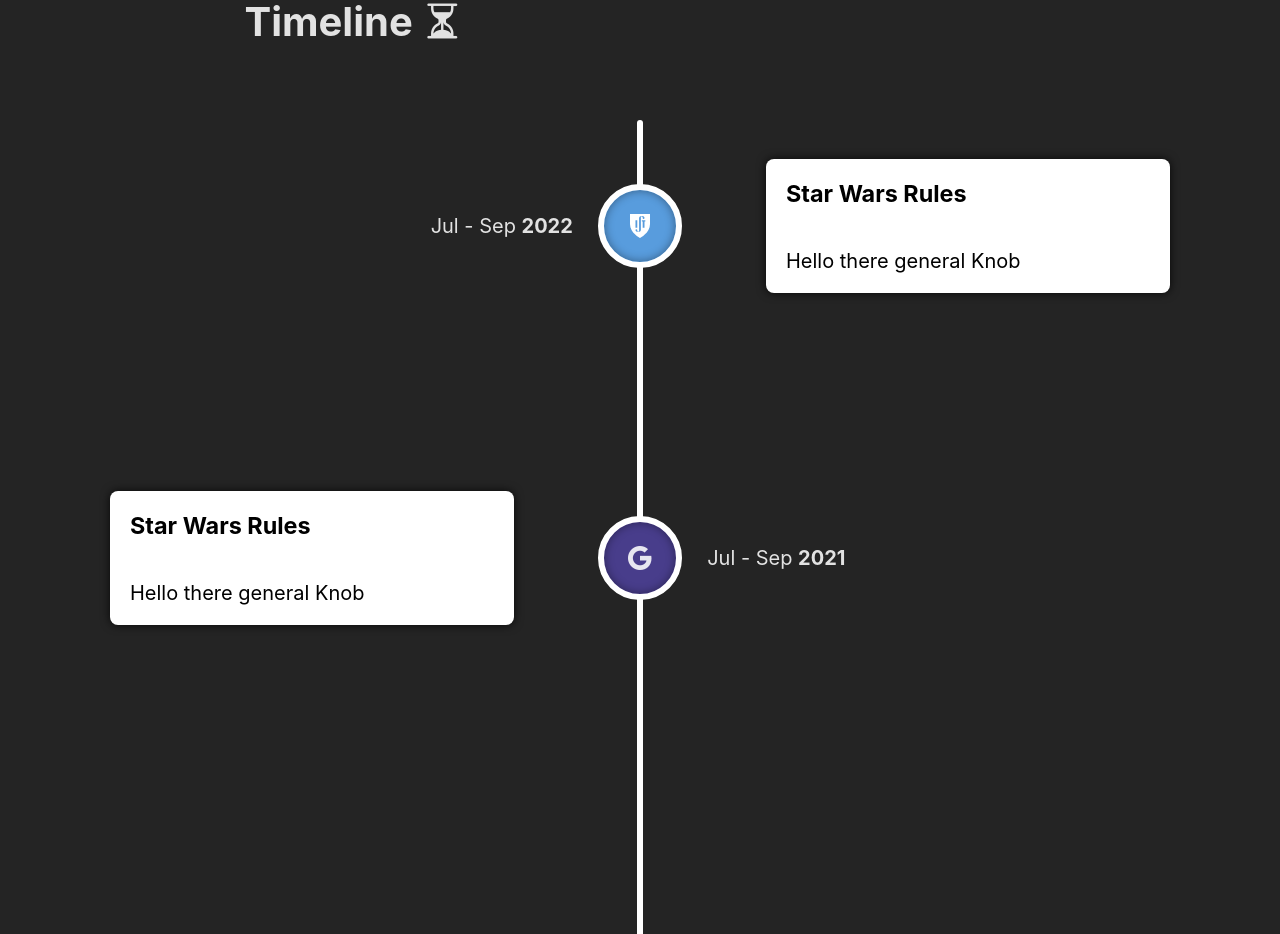
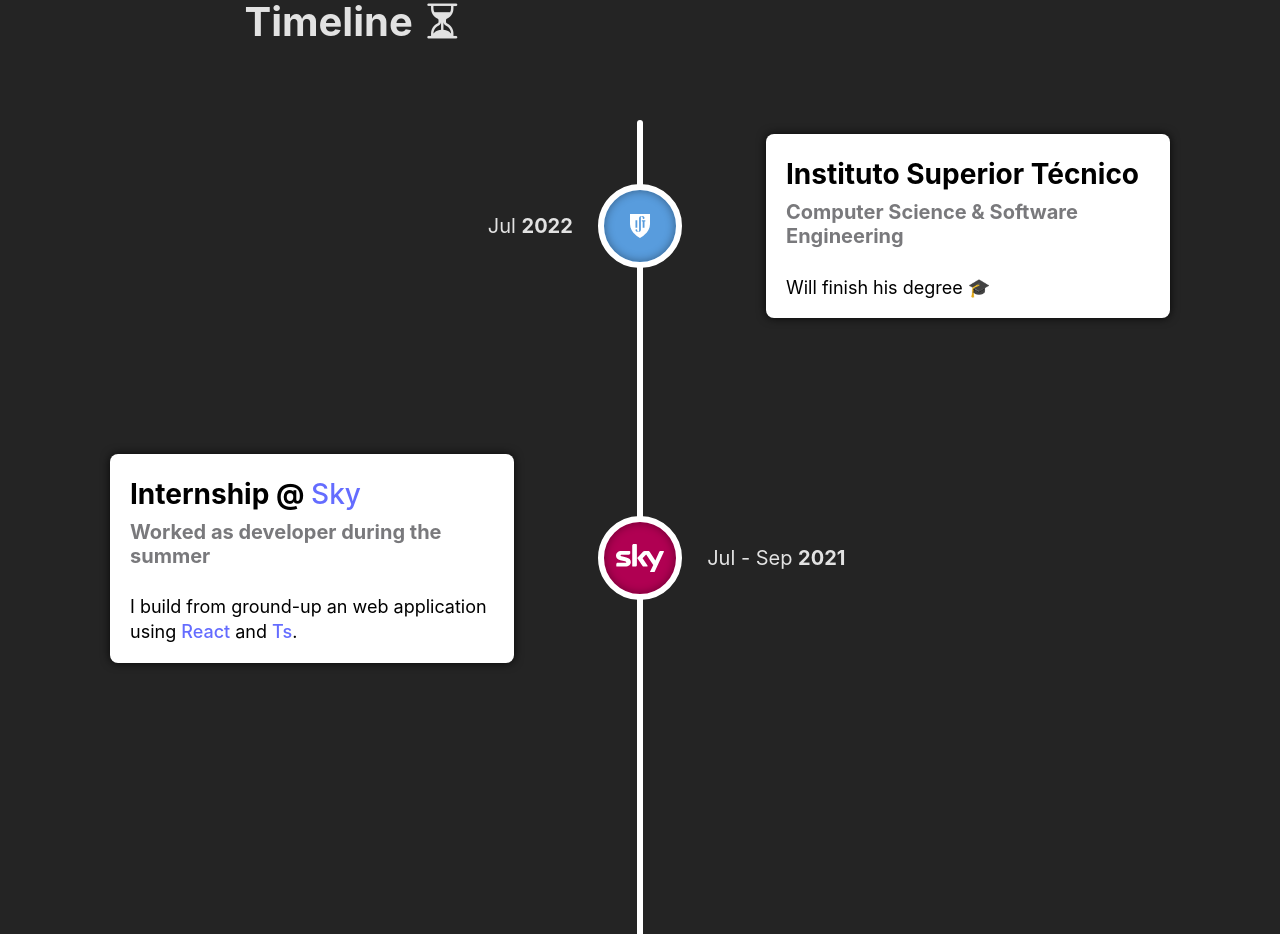
Before and after one commit to sdrrv/sdrrv.github.io, a React (Vite) app: page / in a window 1280 px wide. Shown: the part 1720-2654 px from the top of the page. Built offline with nearby package versions, Linux system fonts and the light colour scheme.

Commit message:
First part over

```diff
--- a/src/Components/TimeLine/TimeLine.component.scss
+++ b/src/Components/TimeLine/TimeLine.component.scss
@@ -67,14 +67,26 @@
     }
     &_content {
       padding: 0 0 0 20px;
-      display: flex;
-      flex-direction: column;
       position: absolute;
       border-radius: 8px;
       box-shadow: 0 0 10px rgba(0, 0, 0, 0.8);
       background-color: white;
       width: 30vw;
       color: black;
+
+      & h3 {
+        font-size: 1.4em;
+        margin-bottom: 0.5em;
+      }
+      & h4 {
+        font-size: 1em;
+        margin-top: 0;
+        color: #79797c;
+      }
+      & p {
+        line-height: 1.4em;
+        font-size: 0.9em;
+      }
 
       &.left {
         right: 200%;
@@ -95,7 +107,7 @@
   }
 }
 
-.test {
-  width: 1.5em;
-  height: 1.5em;
+.sky-icon {
+  fill: white;
+  width: 2em;
 }
--- a/src/Components/TimeLine/TimeLine.tsx
+++ b/src/Components/TimeLine/TimeLine.tsx
@@ -30,24 +30,36 @@
             iconNode={<TecnicoSVG />}
             dateNode={
               <>
-                Jul - Sep <b>2022</b>
+                Jul <b>2022</b>
               </>
             }
           >
-            <h3> Star Wars Rules</h3>
-            <p>Hello there general Knob</p>
+            <h3> Instituto Superior Técnico </h3>
+            <h4> Computer Science & Software Engineering</h4>
+            <p>Will finish his degree 🎓 </p>
           </TimeLineElement>
 
           <TimeLineElement
-            iconNode={<i className="bi bi-google" />}
+            color="#B00052"
+            iconNode={
+              <svg viewBox=".002 -.001 553.999 332.001" className="sky-icon">
+                <path d="M240.954 7.429c0-5.272-3.44-7.429-7.784-7.429h-27.39c-10.863 0-18.61 5.447-18.61 18.713v234.618c0 5.2 3.458 7.447 7.838 7.447h27.335c10.887 0 18.61-5.447 18.61-18.738V7.429zM554 86.568c0-4.398-3.248-6.573-7.688-6.573h-33.24c-6.657 0-9.61 2.35-12.08 7.742L454.136 191.75 388.79 88.827c-3.989-6.398-8.297-8.832-17.985-8.832h-39.5c-8.181 0-12.603 2.175-17.472 7.404l-69.57 74.74 62.37 90.958c3.622 5.224 6.634 7.676 12.069 7.676h37.192c5.567 0 8.808-2.241 8.808-6.916 0-2.832-1.362-4.688-3.241-7.333l-54.827-81.174 41.578-44.795 82.186 121.487-36.276 76.745c-.994 2.284-2.217 4.459-2.217 6.634 0 4.446 3.26 6.579 7.706 6.579h32.98c6.7 0 9.604-2.308 12.062-7.712L551.825 93.22c1.042-2.284 2.175-4.393 2.175-6.652M66.925 142.53c-10.923-2.458-14.315-5.549-14.315-11.055 0-4.284 3.392-7.7 13.249-7.7h79.746c13.29 0 18.659-7.76 18.659-18.6V87.8c0-4.374-2.187-7.809-7.417-7.809H63.443C21.816 79.991 0 104.121 0 134.806c0 27.335 16.78 43.97 50.369 51.441l53.591 11.99c10.9 2.41 14.28 5.543 14.28 11.116 0 4.223-3.38 7.64-13.19 7.64H21.908c-13.291 0-18.666 7.705-18.666 18.61v17.34c0 4.308 2.145 7.833 7.375 7.833h91.193c49.212 0 69.058-24.106 69.058-52.664 0-29.504-17.002-46.145-50.356-53.586L66.925 142.53z" />
+              </svg>
+            }
             dateNode={
               <>
                 Jul - Sep <b>2021</b>
               </>
             }
           >
-            <h3> Star Wars Rules</h3>
-            <p>Hello there general Knob</p>
+            <h3>
+              Internship @ <a href="https://www.sky.com">Sky</a>
+            </h3>
+            <h4>Worked as developer during the summer</h4>
+            <p>
+              I build from ground-up an web application using <a>React</a> and{" "}
+              <a>Ts</a>.
+            </p>
           </TimeLineElement>
         </div>
         <div className="vl vl-first" />
```
